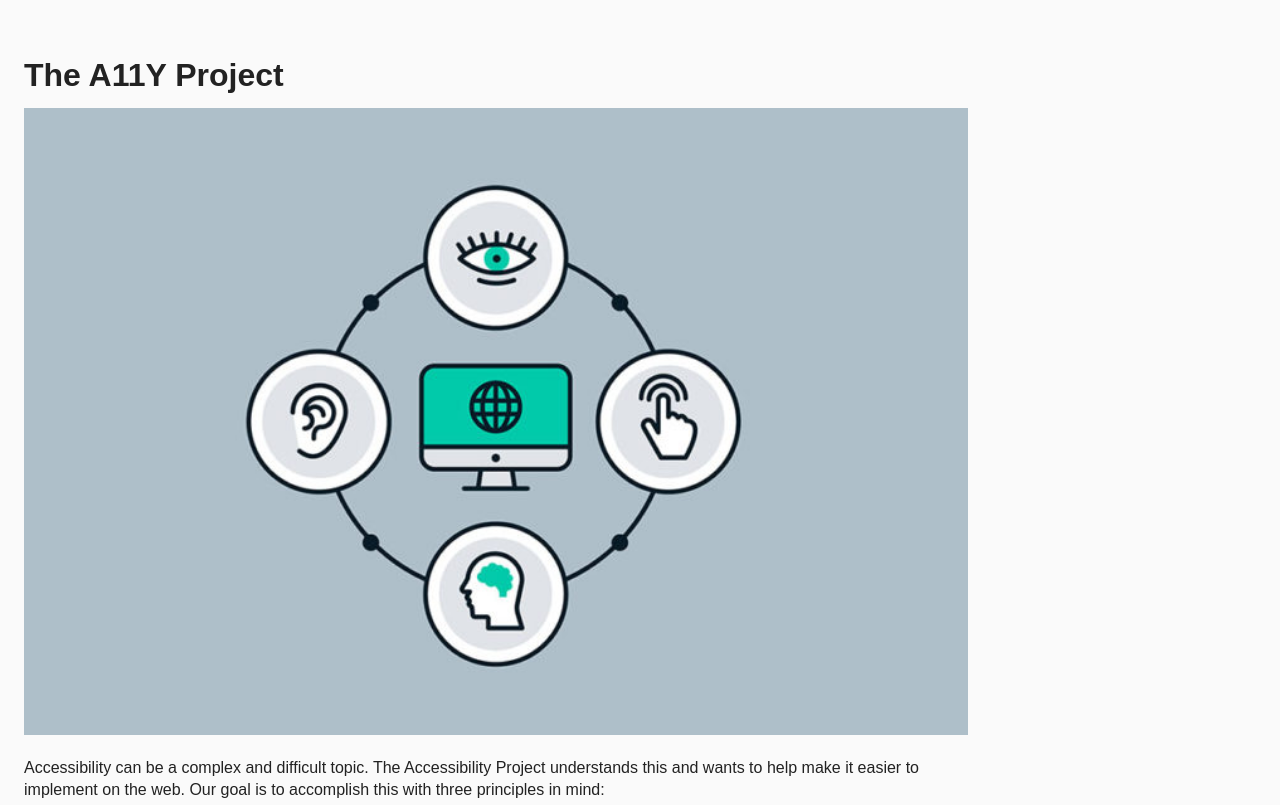
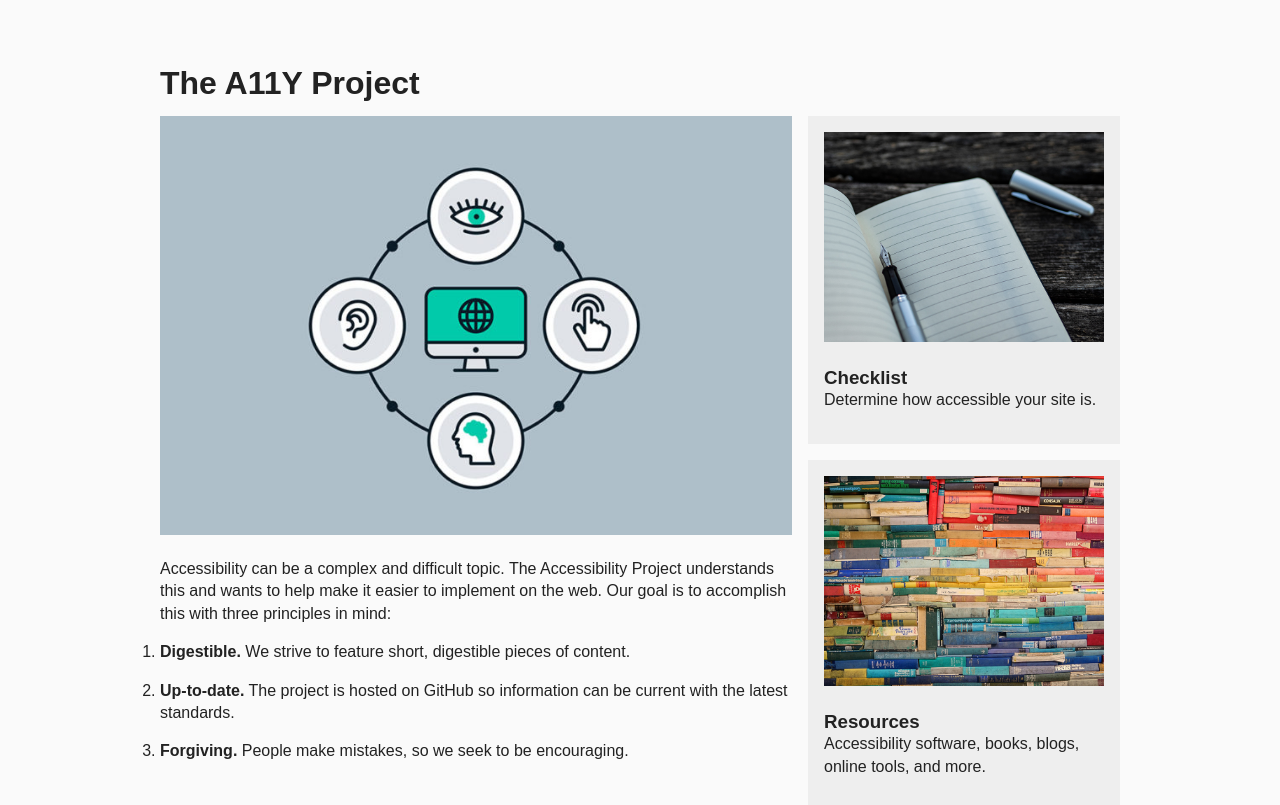
Before and after one commit to llandgren/llandgren.github.io, a plain HTML site: page grc339/flexbox-basic-layout/index.html in a window 1280 px wide. Shown: the top 805 px of the page. Drawn offline with Linux system fonts and the light colour scheme.

Commit message:
Add files via upload

```diff
--- a/grc339/flexbox-basic-layout/flexbox.css
+++ b/grc339/flexbox-basic-layout/flexbox.css
@@ -9,28 +9,28 @@
 	}
 
 div.container {
-        display: _____ ;
-        flex-wrap: _____ ;
+        display: flex ;
+        flex-wrap: wrap ;
         max-width: 60em;
         margin: 1em;
         padding 1em;
 }
 
 header {
-    flex: _____ ;
+    flex:1 0 100%;
 }
 
 article {
-    flex: _____ ;
+    flex:1 0 35em;
     margin-right: 1em;
 }
 
 aside {
-    flex: _____ ;
+    flex: 1 0 15em ;
 }
 
 footer {
-    flex: _____ ;
+    flex: 1 0 100%;
     border-top: solid 1px #aaa;
     margin-top: 2em;
 }
@@ -81,7 +81,7 @@
 @media only screen and (min-width: 60em) {
 
   div.container {
-    margin: _____ ;
+    margin: auto ;
   }
 
 }
```
